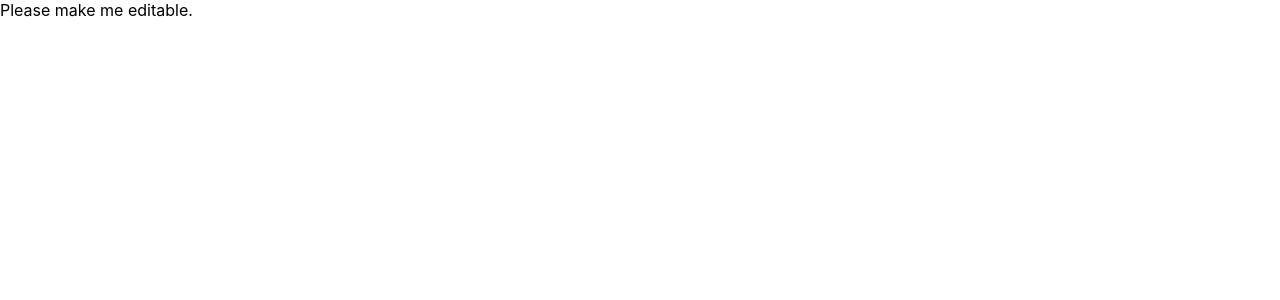
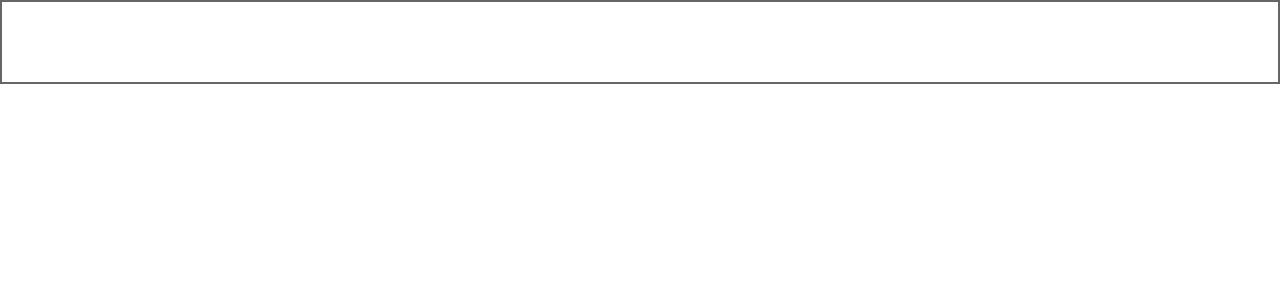
Before and after one commit to FTWinston/NaturalConfigurationUI, a React (Create React App) app: page / in a window 1280 px wide. Shown: the top 300 px of the page. Built offline with nearby package versions, Linux system fonts and the light colour scheme.

Commit message:
Basic implementation of text area with highlighting of error sections

```diff
--- a/src/App.tsx
+++ b/src/App.tsx
@@ -2,10 +2,25 @@ import * as React from 'react';
 import './App.css';
 import { ConfigTextArea } from './ui';
 
-const App = () => (
-    <ConfigTextArea
-        text="Please make me editable."
-    />
-);
+const errors = [
+    {
+        message: 'hello',
+        startIndex: 6,
+        length: 5,
+    }
+];
+
+const App = () => {
+    const [text, setText] = React.useState('');
+
+    return (
+        <ConfigTextArea
+            text={text}
+            onChange={newText => setText(newText)}
+            errors={errors}
+            style={{height: '5em'}}
+        />
+    );
+}
 
 export default App;
--- a/src/ui/ConfigTextArea.css
+++ b/src/ui/ConfigTextArea.css
@@ -1,3 +1,56 @@
 .natConfig {
+    position: relative;
+    border: 2px solid #666;
+    -webkit-text-size-adjust: none;
+}
 
+.natConfig * {
+    box-sizing: border-box;
 }
+
+.natConfig__highlights, .natConfig__text {
+    padding: 10px;
+    font-size: 1em;
+    font-family: 'Franklin Gothic Medium', 'Arial Narrow', Arial, sans-serif; /* allow configuring? */
+}
+
+.natConfig__backdrop {
+    position: absolute;
+    width: 100%;
+    height: 100%;
+    z-index: 1;
+    overflow: auto;
+    pointer-events: none;
+}
+
+.natConfig__highlights {
+    white-space: pre-wrap;
+    word-wrap: break-word;
+    color: transparent;
+}
+
+.natConfig__text {
+    display: block;
+    position: absolute;
+    width: 100%;
+    height: 100%;
+    z-index: 2;
+    margin: 0;
+    border: none;
+    color: #222;
+    background-color: transparent;
+    overflow: auto;
+    resize: none;
+}
+
+.natConfig mark {
+    padding: 0;
+    border-radius: 3px;
+    color: transparent;
+    background-color: red;
+    opacity: 0.7;
+}
+
+.natConfig__text:focus {
+    outline: none;
+}
--- a/src/ui/ConfigTextArea.tsx
+++ b/src/ui/ConfigTextArea.tsx
@@ -1,17 +1,98 @@
-import React, { FunctionComponent } from 'react';
+import React, { FunctionComponent, useRef, useMemo } from 'react';
 import './ConfigTextArea.css';
+import { IParserError } from 'natural-configuration';
 
 interface Props {
     className?: string;
+    style?: React.CSSProperties;
     text: string;
+    onChange: (text: string, cursorPos: number) => void;
+    errors: IParserError[];
 }
 
 export const ConfigTextArea: FunctionComponent<Props> = props => {
+    const backdrop = useRef<HTMLDivElement>(null);
+
+    const [isIE, isIOS] = useMemo(() => {
+        const ua = window.navigator.userAgent.toLowerCase();
+        const ie = !!ua.match(/msie|trident\/7|edge/);
+        const ios = !!ua.match(/ipad|iphone|ipod/) && ua.indexOf('windows phone') === -1;
+        return [ie, ios];
+    }, []);
+
+    // iOS adds 3px of (unremovable) padding to the sides of a textarea, so adjust highlights div to match
+    const highlightStyle = useMemo(() => isIOS
+        ? {
+            paddingLeft: '+=3px',
+            paddingRight: '+=3px',
+        }
+        : undefined,
+        [isIOS]
+    );
+
+    const onChange = props.onChange;
+
+    const handleInput = useMemo(
+        () => (e: React.ChangeEvent<HTMLTextAreaElement>) => onChange(e.target.value, e.target.selectionStart),
+        [onChange]
+    );
+
+    const handleScroll = useMemo(
+        () => (e: React.UIEvent<HTMLTextAreaElement>) => {
+            if (backdrop.current === null) {
+                return;
+            }
+            backdrop.current.scrollLeft = e.currentTarget.scrollLeft;
+            backdrop.current.scrollTop = e.currentTarget.scrollTop;
+        },
+        [backdrop]
+    );
+
+    const textWithMarks = useMemo(() => {
+        let text = props.text;
+        const errors = props.errors.sort((a, b) => a.startIndex < b.startIndex ? -1 : a.startIndex === b.startIndex ? 0 : 1);
+
+        let offset = 0;
+        for (const error of errors) {
+            const startPos = error.startIndex + offset;
+            const endPos = startPos + error.length;
+
+            text = text.slice(0, startPos) + '<mark>'
+                + text.slice(startPos, endPos) + '</mark>'
+                + text.slice(endPos);
+
+            offset += 13;
+        }
+
+        text = text.replace(/\n$/g, '\n\n');
+
+        if (isIE) {
+            // IE wraps whitespace differently in a div vs textarea, this fixes it
+            text = text.replace(/ /g, ' <wbr>');
+        }
+
+        return text;
+    }, [props.text, props.errors, isIE])
+
     const classes = props.className === undefined
         ? 'natConfig'
         : 'natConfig ' + props.className;
 
     return (
-        <div className={classes}>{props.text}</div>
+        <div className={classes} style={props.style}>
+            <div className="natConfig__backdrop" ref={backdrop}>
+                <div
+                    className="natConfig__highlights"
+                    style={highlightStyle}
+                    dangerouslySetInnerHTML={{__html: textWithMarks}}
+                />
+            </div>
+            <textarea
+                className="natConfig__text"
+                value={props.text}
+                onChange={handleInput}
+                onScroll={handleScroll}
+            />
+        </div>
     )
 }
```
